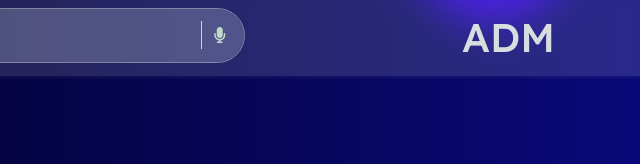
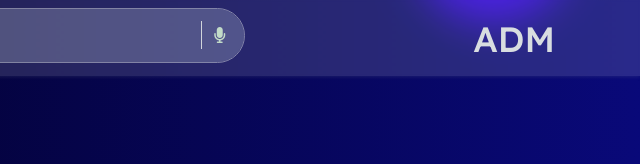
Before and after one commit to NhatLam71388/ADM, a plain HTML site: page Library.html in a window 1280 px wide. Shown: the top 164 px of the page, 640-1280 px from the left. Drawn offline with nearby package versions, Linux system fonts and the light colour scheme.

Commit message:
Update Library.html

```diff
--- a/Library.html
+++ b/Library.html
@@ -68,9 +68,7 @@
             <span class="left-pan"><i class="fa fa-microphone"></i></span>
           </div>
           <a class="hidden" href="./Hompage.html">
-            <div class="logo">
-              <h1>ADM</h1>
-            </div>
+            <div class="logo">ADM</div>
           </a>
           <div class="menu-items">
             <!-- about -->
```
